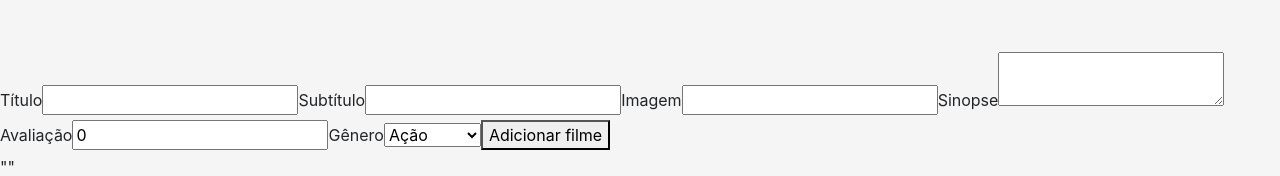
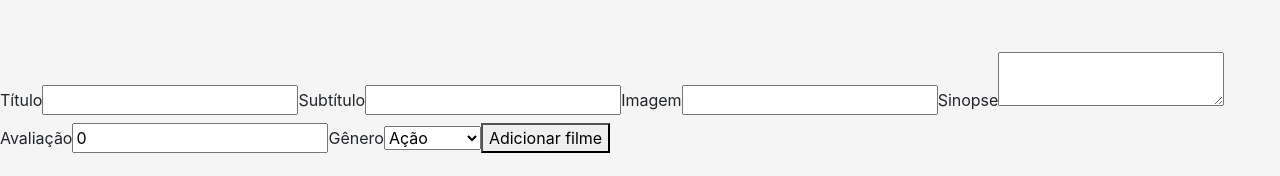
Before and after one commit to tryber/sd-04-block12-project-movie-card-library-stateful, a React (Create React App) app: page / in a window 1280 px wide. Shown: the part 1099-1275 px from the top of the page. Built offline with nearby package versions, Linux system fonts and the light colour scheme.

Commit message:
AddMovie finished

```diff
--- a/src/components/AddMovie.jsx
+++ b/src/components/AddMovie.jsx
@@ -15,13 +15,33 @@ export default class AddMovie extends React.Component {
     };
   }
 
-  handleChange(event) {
-    const { name, value } = event.target;
+  handleChange(event, name) {
     if (name === 'rating') {
-      this.setState({ [name]: Number(value) });
+      this.setState({ [name]: Number(event.target.value) });
     } else {
-      this.setState({ [name]: value });
+      this.setState({ [name]: event.target.value });
     }
+  }
+
+  handleClick(onClick) {
+    onClick(this.state);
+    this.setState({
+      title: '',
+      subtitle: '',
+      imagePath: '',
+      storyline: '',
+      rating: 0,
+      genre: 'action',
+    });
+  }
+
+  createElement(type, name, text, value, callback = this.handleChange) {
+    return (
+      <label htmlFor={name}>
+        {text}
+        <input type={type} name={name} value={value} onChange={(event) => callback(event, name)} />
+      </label>
+    );
   }
 
   render() {
@@ -29,23 +49,20 @@ export default class AddMovie extends React.Component {
     const { onClick } = this.props;
     return (
       <form>
-        <label htmlFor="title">Título</label>
-        <input type="text" name="title" value={title} onChange={() => this.handleChange} />
-        <label htmlFor="subtitle">Subtítulo</label>
-        <input type="number" name="subtitle" value={subtitle} onChange={this.handleChange} />
-        <label htmlFor="imagePath">Imagem</label>
-        <input type="text" name="imagePath" value={imagePath} onChange={this.handleChange} />
+        {this.createElement('text', 'title', 'Título', title)}
+        {this.createElement('text', 'subtitle', 'Subtítulo', subtitle)}
+        {this.createElement('text', 'imagePath', 'Imagem', imagePath)}
         <label htmlFor="storyline">Sinopse</label>
-        <textarea type="text" name="storyline" value={storyline} onChange={this.handleChange} />
+        <textarea value={storyline} onChange={(e) => this.handleChange(e, 'storyline')} />
         <label htmlFor="rating">Avaliação</label>
-        <input type="text" name="rating" value={rating} onChange={this.handleChange} />
+        <input type="number" name="rating" value={rating} onChange={(e) => this.handleChange(e, 'rating')} />
         <label htmlFor="genre">Gênero</label>
-        <select name="genre" value={genre} onChange={this.handleChange}>
+        <select name="genre" value={genre} onChange={(e) => this.handleChange(e, 'genre')}>
           <option value="action">Ação</option>
           <option value="comedy">Comédia</option>
           <option value="thriller">Suspense</option>
         </select>
-        <button type="button" onClick={() => { onClick(this.state); }}>Adicionar filme</button>
+        <button type="button" onClick={() => { this.handleClick(onClick); }}>Adicionar filme</button>
       </form>
     );
   }
--- a/src/components/MovieLibrary.jsx
+++ b/src/components/MovieLibrary.jsx
@@ -10,7 +10,6 @@ export default class MovieLibrary extends React.Component {
     this.onSearchTextChange = this.onSearchTextChange.bind(this);
     this.onBookmarkedChange = this.onBookmarkedChange.bind(this);
     this.onSelectedGenreChange = this.onSelectedGenreChange.bind(this);
-    this.clear = this.clear.bind(this);
     this.onClick = this.onClickAdd.bind(this);
     this.state = {
       searchText: '',
@@ -39,19 +38,8 @@ export default class MovieLibrary extends React.Component {
   }
 
   onClickAdd(movie) {
-    this.setState((state) => ({ movies: [...state.movies, movie] }));
-    this.clear();
-  }
-
-  clear() {
-    this.setState({
-      title: '',
-      subtitle: '',
-      imagePath: '',
-      storyline: '',
-      rating: 0,
-      genre: 'action',
-    });
+    this.props.movies.push(movie);
+    this.setState(this.props.movies);
   }
 
   render() {
@@ -67,7 +55,6 @@ export default class MovieLibrary extends React.Component {
         />
         <MovieList movies={this.state.movies} />
         <AddMovie onClick={this.onClickAdd} />
-        {JSON.stringify(this.state.searchText)}
       </div>
     );
   }
```
